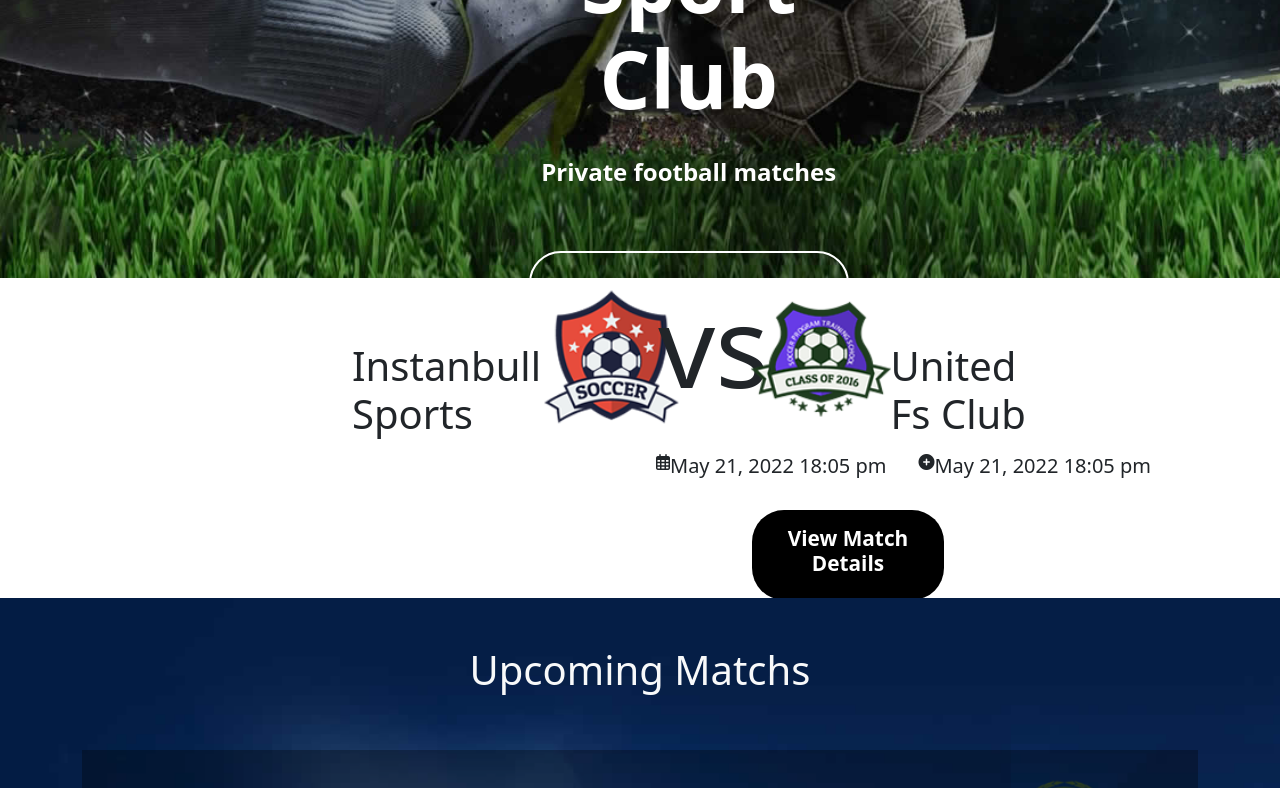
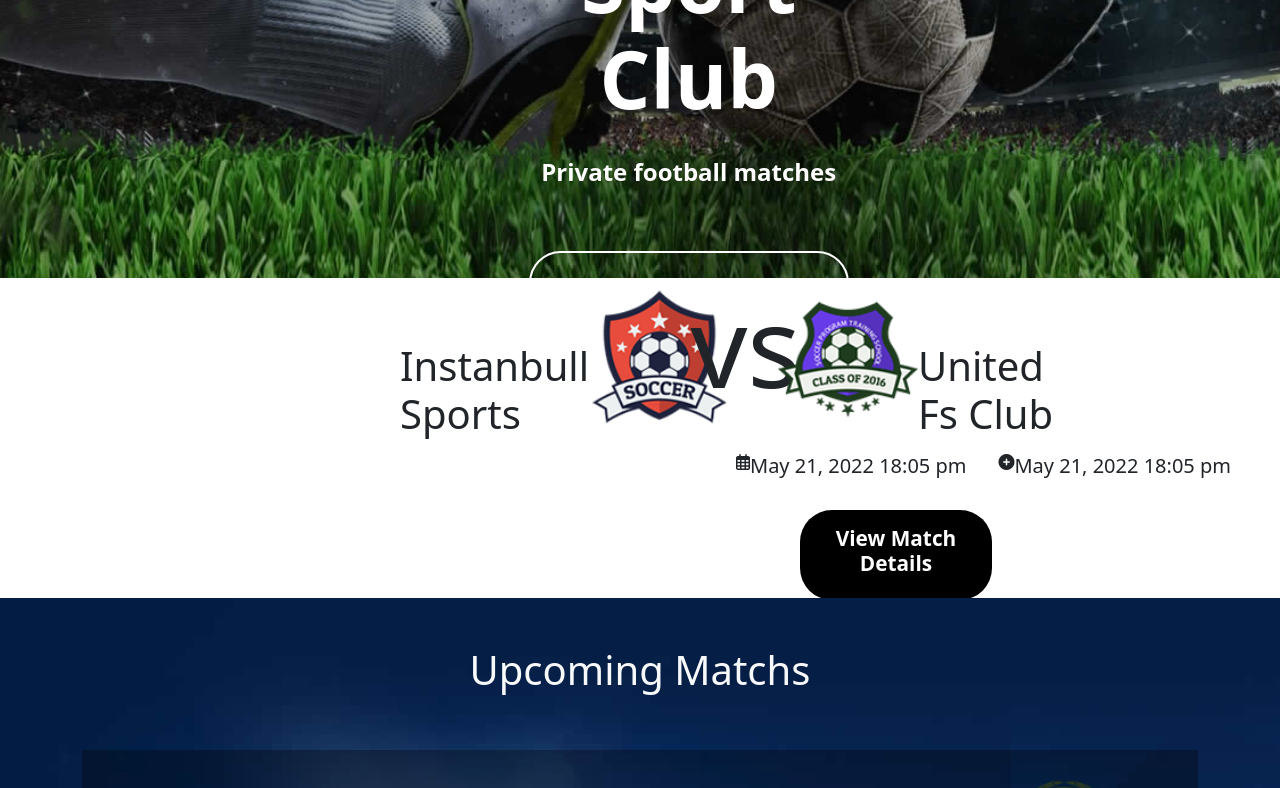
Before and after one commit to FrancescoLoCasto/proj-html-vuejs, a Vue app in the folder proj-html-vuejs/: page / in a window 1280 px wide. Shown: the part 602-1390 px from the top of the page. Built offline with nearby package versions, Linux system fonts and the light colour scheme.

Commit message:
fix center text

```diff
--- a/proj-html-vuejs/src/components/AppFooter.vue
+++ b/proj-html-vuejs/src/components/AppFooter.vue
@@ -286,6 +286,7 @@ export default {
                   list-style-type: none;
 
                   li:before{
+
                      font-size: 1.5rem;
                      font-weight: 700;
                      content: '-';
--- a/proj-html-vuejs/src/components/AppHeader.vue
+++ b/proj-html-vuejs/src/components/AppHeader.vue
@@ -240,7 +240,7 @@ export default {
       .Squad{
          height: 20vh;
          display: flex;
-         margin-left: 22rem;
+         margin-left: 25rem;
 
 
          .InstanbulSport{
@@ -276,7 +276,7 @@ export default {
       .dateText{
          display: flex;
          height: 5vh;
-         margin-left: 40rem;
+         margin-left: 45rem;
 
          .calendar {
          display: flex;
@@ -299,7 +299,7 @@ export default {
             color: white;
             background-color: black;
             border-radius: 2rem;
-            margin-left: 47rem;
+            margin-left: 50rem;
             margin-top: 2rem;
 
             h3{
```
